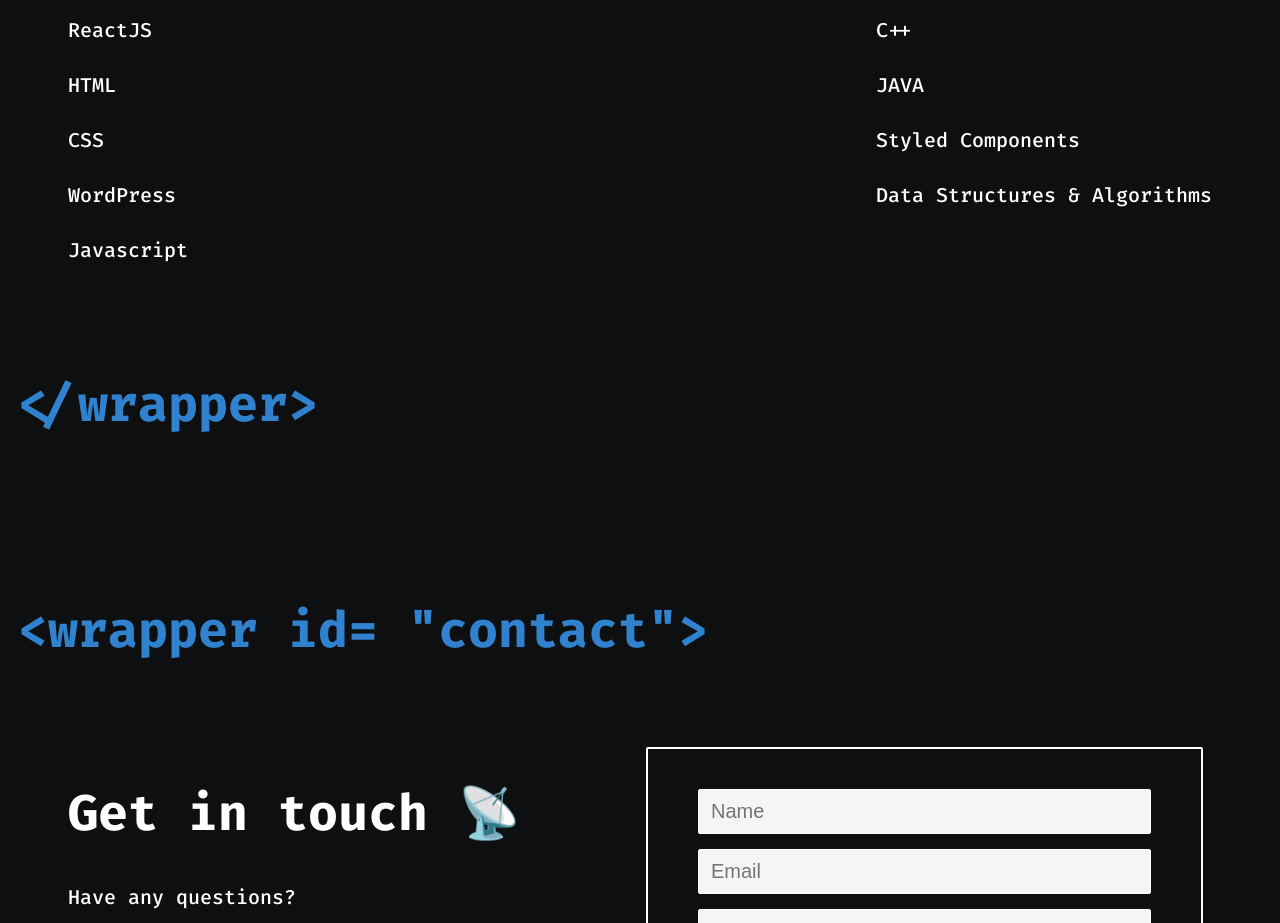
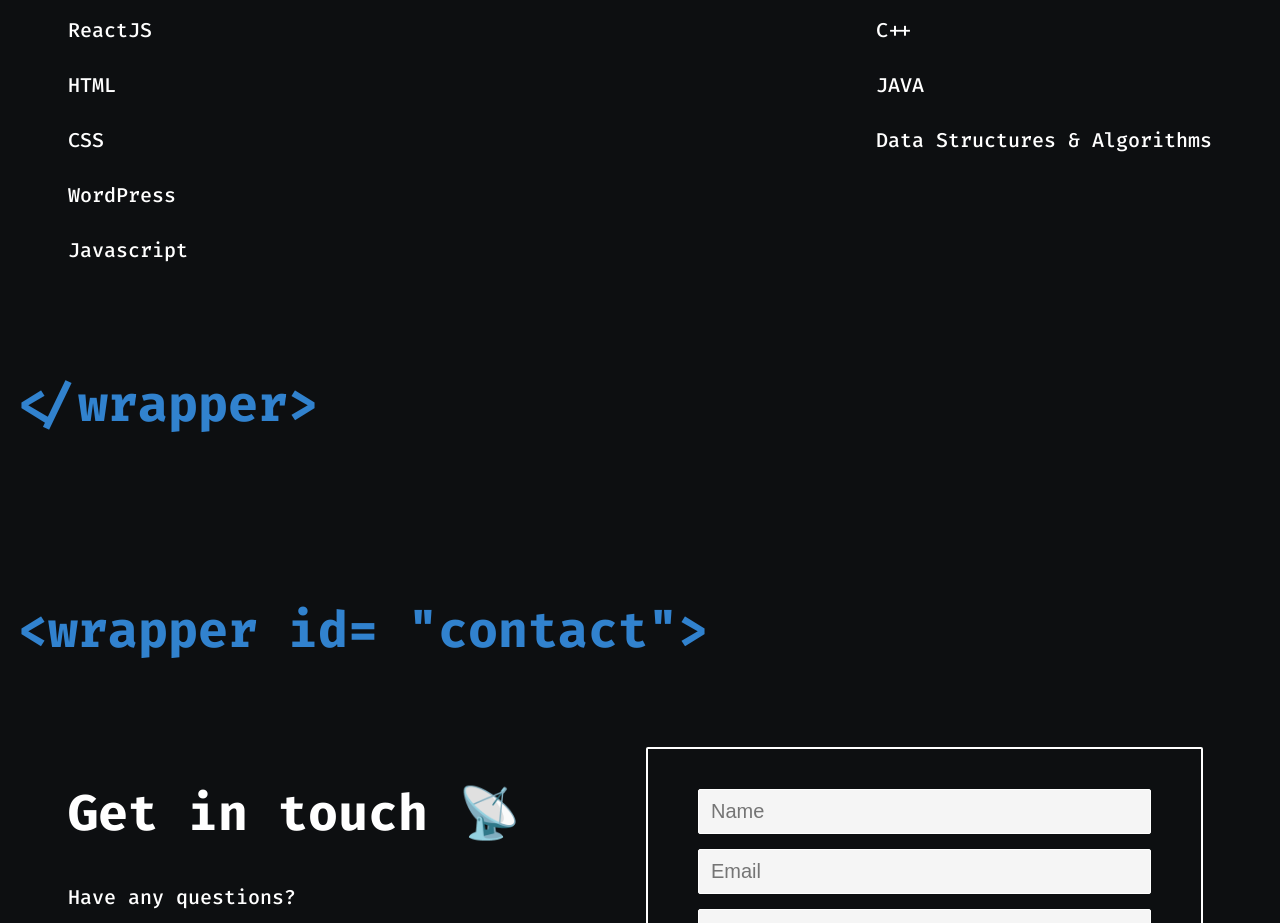
Before and after one commit to KartikBudania/portfolio, a React (Create React App) app: page / in a window 1280 px wide. Shown: the part 6920-7843 px from the top of the page. Built offline with nearby package versions, Linux system fonts and the light colour scheme.

Commit message:
updated other tools

```diff
--- a/src/Tools.js
+++ b/src/Tools.js
@@ -21,7 +21,7 @@
                     {/* <h3>Tailwind</h3> */}
                     <h3>C++</h3>
                     <h3>JAVA</h3>
-                    <h3>Styled Components</h3>
+                    {/* <h3>Styled Components</h3> */}
                     <h3>Data Structures & Algorithms</h3>
                     {/* <h3>Best Practices & Design Principles Nerd</h3> */}
                 </div>
```
